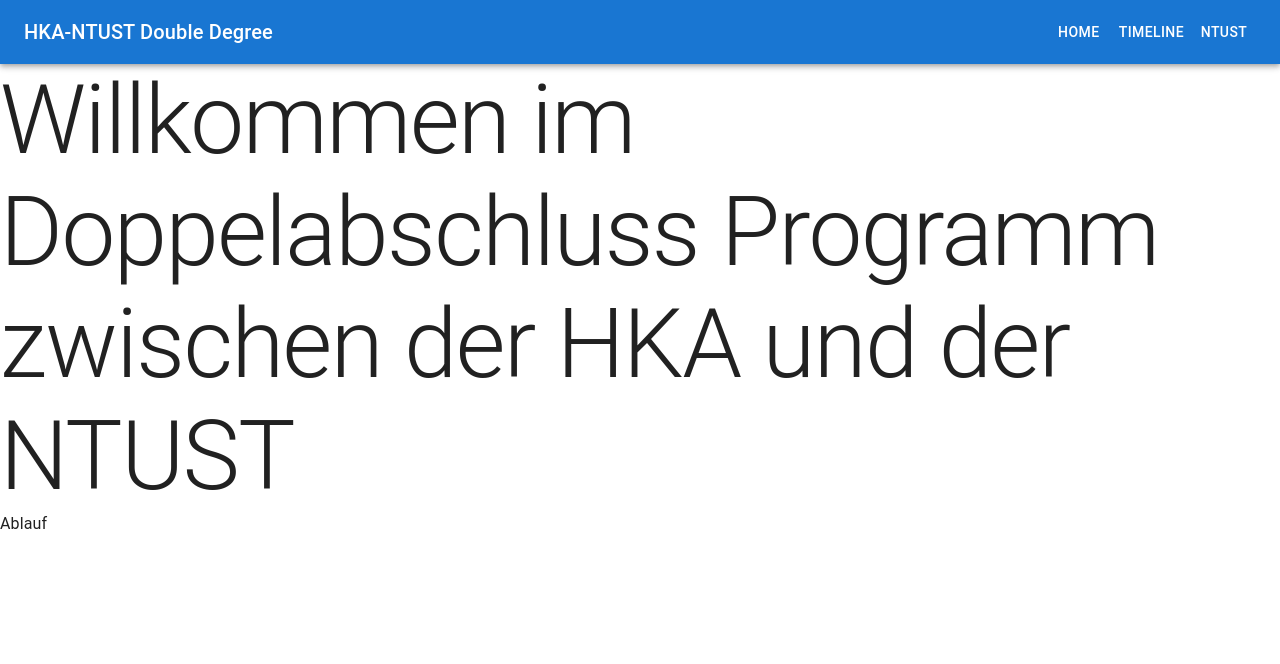
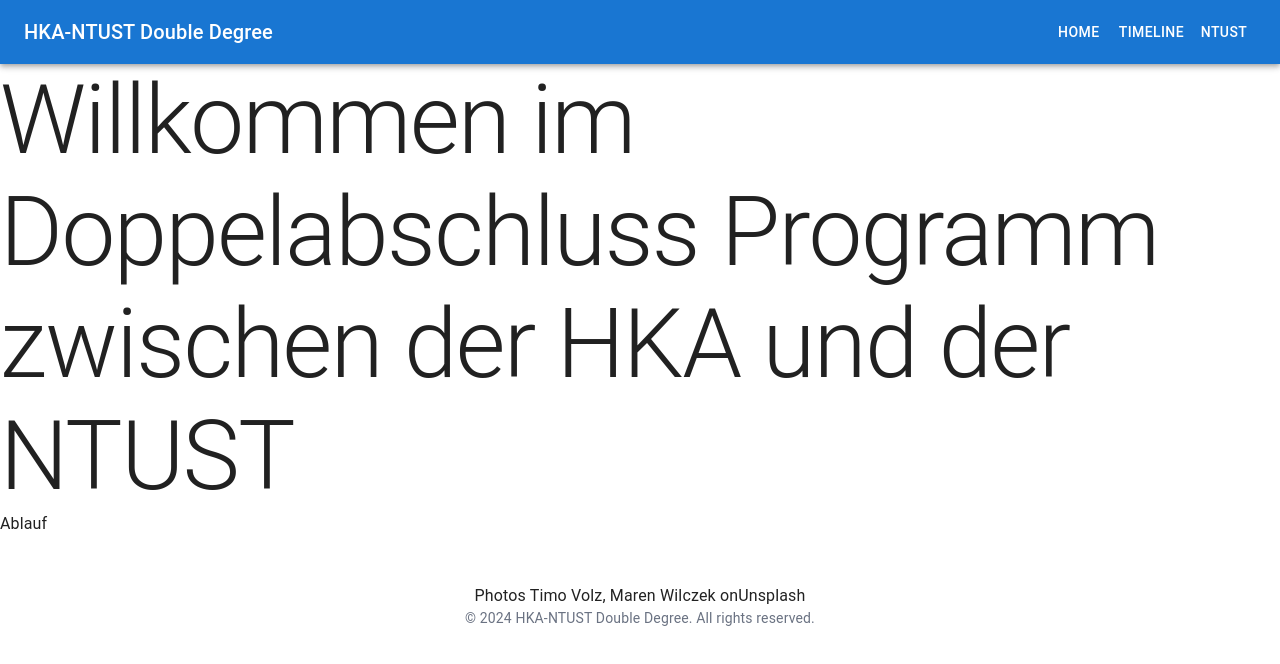
Before and after one commit to Sui-nyan/HKA-NTUST-double-degree, a Next.js app: page / in a window 1280 px wide. Shown: the top 664 px of the page. Built offline with nearby package versions, Linux system fonts and the light colour scheme.

Commit message:
add footer

```diff
--- /dev/null
+++ b/app/components/Footer.tsx
@@ -0,0 +1,11 @@
+export default function Footer() {
+    return (
+        <footer className="bg-transparent text-center py-4 mt-8">
+            <p>
+                Photos <a href="https://unsplash.com/@magict1911?utm_source=unsplash&utm_medium=referral&utm_content=creditCopyText">Timo Volz</a>, <a href="https://unsplash.com/@averagepony?utm_source=unsplash&utm_medium=referral&utm_content=creditCopyText">Maren Wilczek</a> on
+                <a href="https://unsplash.com/photos/high-rise-building-during-sunset-9-JFZIORoRw?utm_source=unsplash&utm_medium=referral&utm_content=creditCopyText">Unsplash</a>
+            </p>
+            <p className="text-sm text-gray-500">&copy; 2024 HKA-NTUST Double Degree. All rights reserved.</p>
+        </footer>
+    );
+}
--- a/app/layout.tsx
+++ b/app/layout.tsx
@@ -4,6 +4,7 @@
 import NavBar from "@/app/components/NavBar";
 
 import ThemeRegistry from '@/app/providers/ThemeRegistry';
+import Footer from "./components/Footer";
 
 const geistSans = Geist({
   variable: "--font-geist-sans",
@@ -56,6 +57,7 @@
             <main>
                 {children}
             </main>
+            <Footer/>
         </ThemeRegistry>
         </body>
         </html>
```
